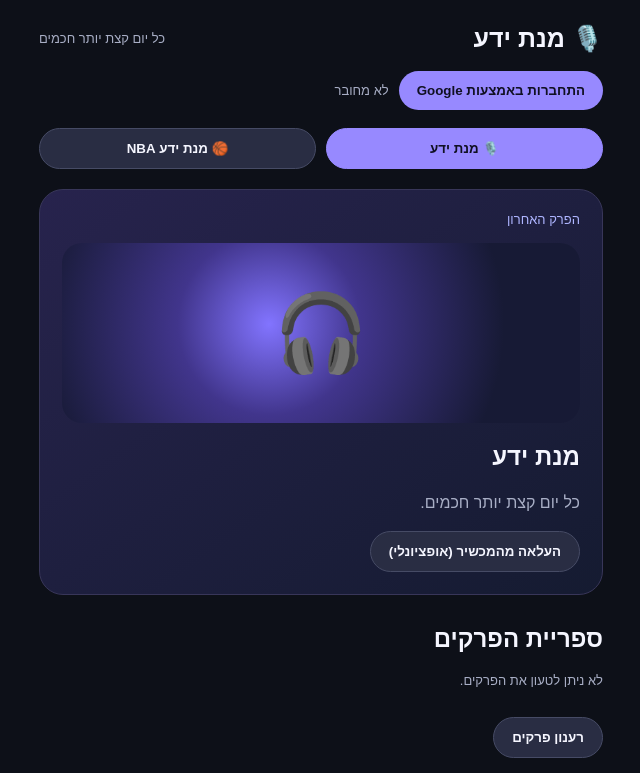
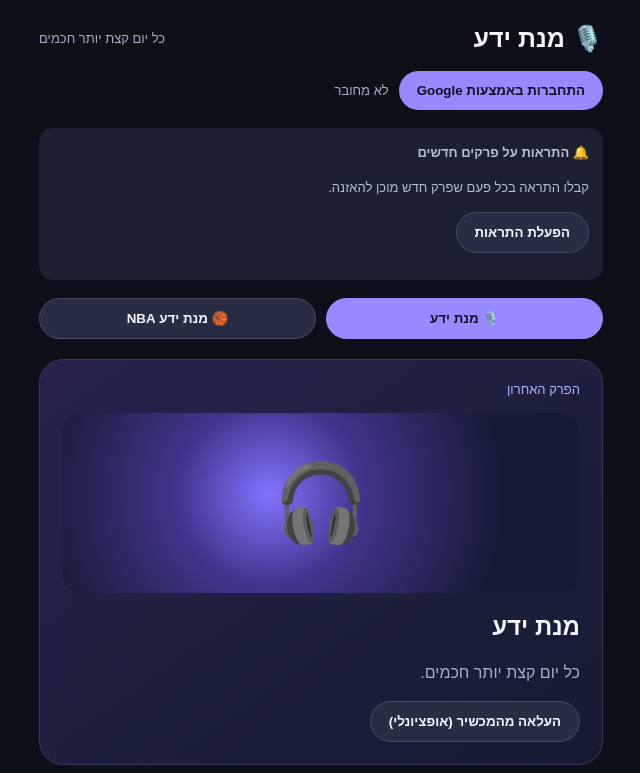
Before and after one commit to MANATYEDA-web/manat-yeda, a plain HTML site: page index.html in a window 1280 px wide. Shown: the top 773 px of the page, without its empty margins (319-959 px from the left). Drawn offline with Linux system fonts and the light colour scheme; no server answers.

Commit message:
Update index.html

```diff
--- a/index.html
+++ b/index.html
@@ -878,5 +878,7 @@ signout.onclick=async()=>{
 
 </script>
 
+<script type="module" src="./notifications.js"></script>
+
 </body>
 </html>
```
